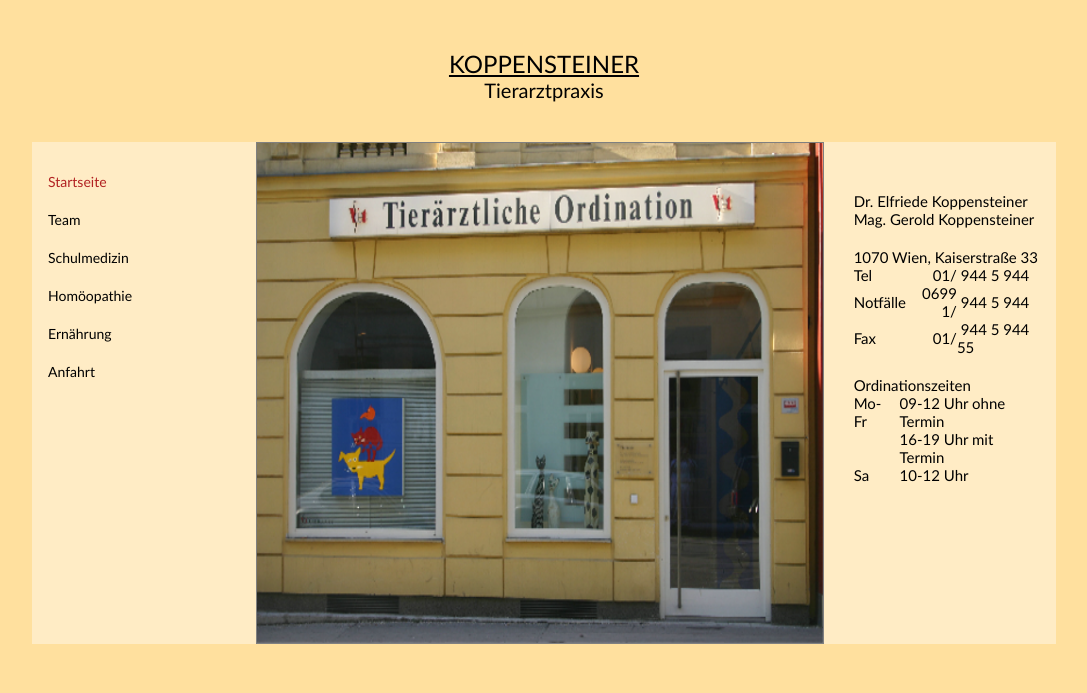
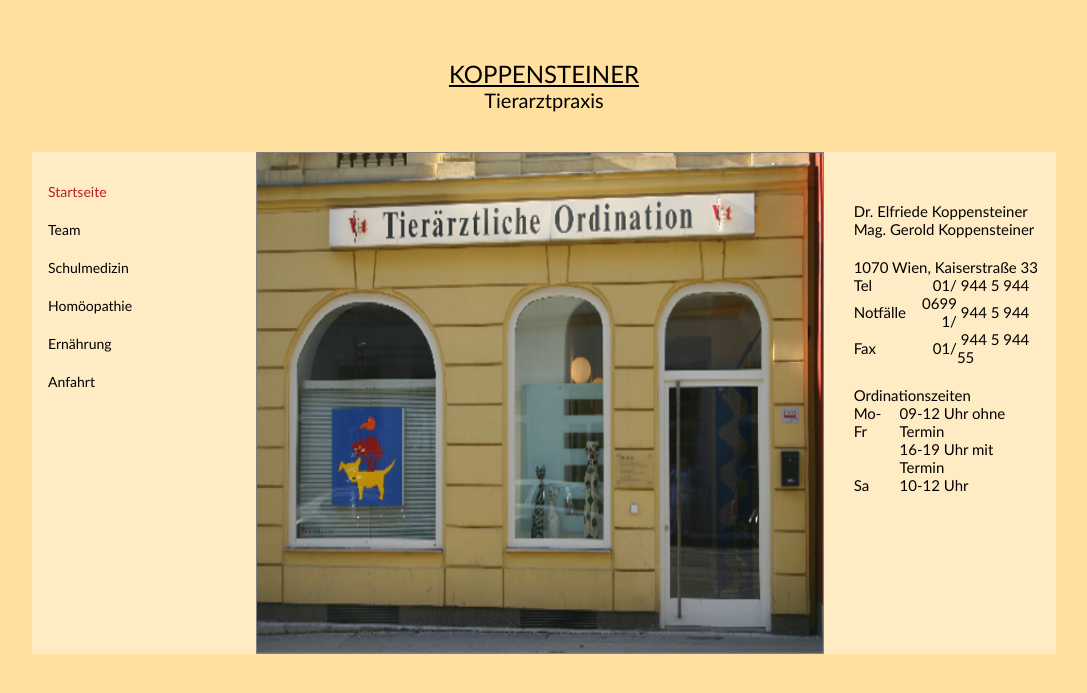
Before and after one commit to richardtraindl/tierarztpraxis-kaiserstrasse.at, a Jekyll site: the page built from index.html, in a window 1280 px wide. Shown: the top 693 px of the page, without its empty margins (96-1183 px from the left). Built offline with Jekyll 4.4.1, drawn with Linux system fonts in a browser that asks for light colours.

Commit message:
Update desktop3.css

```diff
--- a/styles/desktop3.css
+++ b/styles/desktop3.css
@@ -15,7 +15,7 @@ body {
 }
 
 header {
-	padding: 30px 0px 20px 0px;
+	padding: 40px 0px 20px 0px;
 	margin: 20px 0px 20px 0px;
 	background-repeat: no-repeat;
 	width: 1024px;
```
